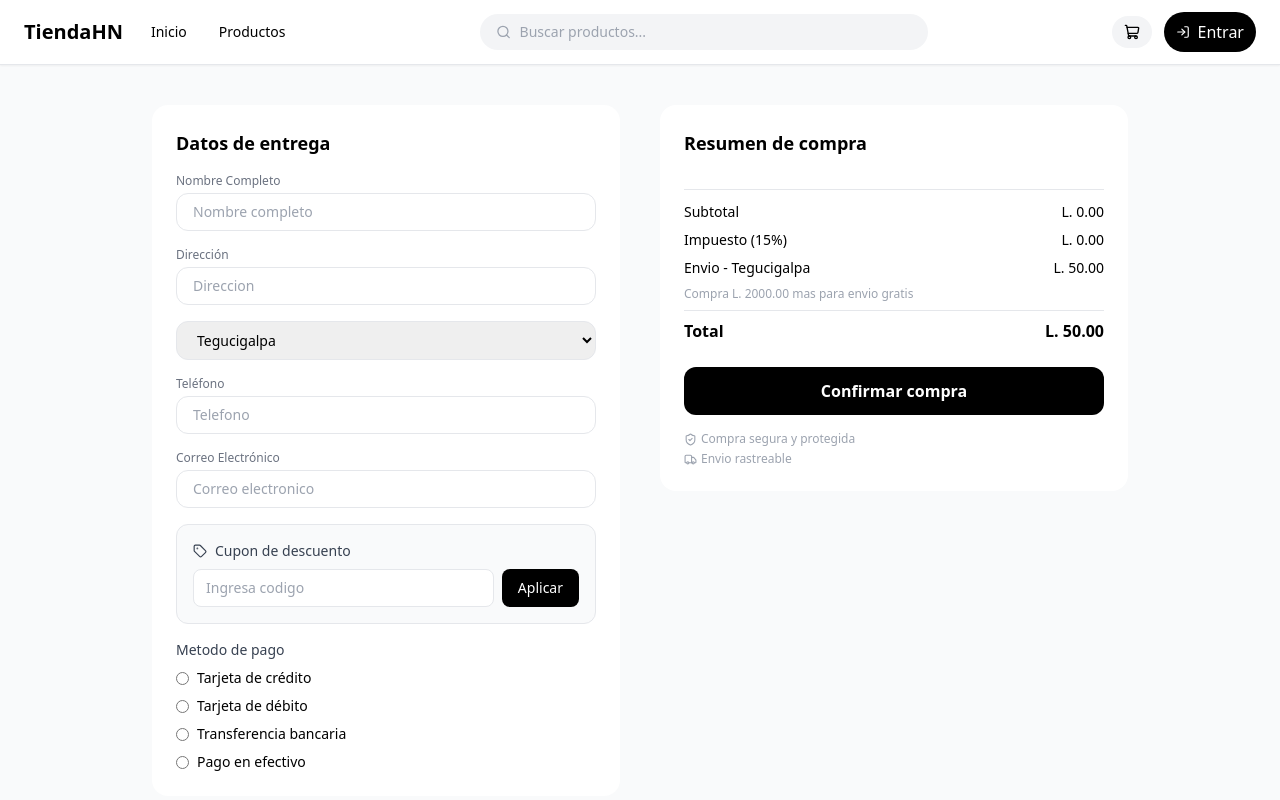
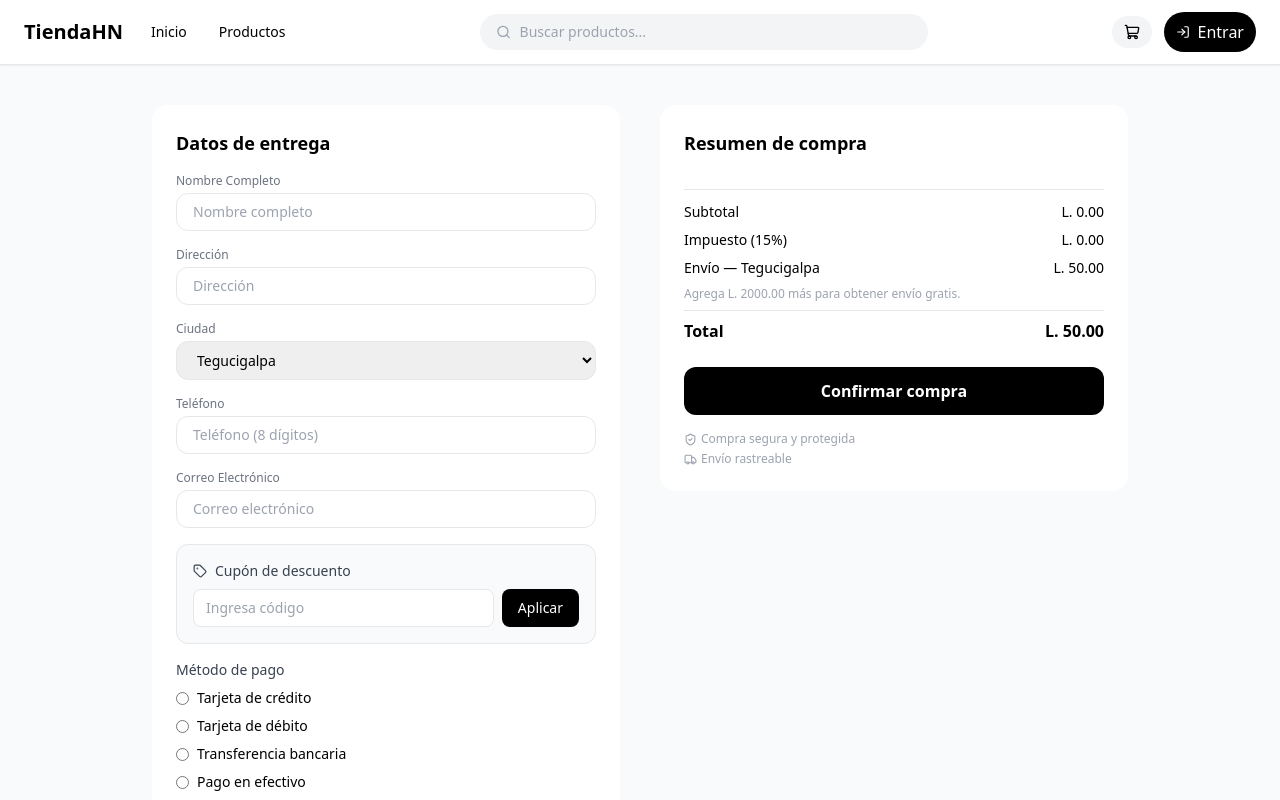
Before and after one commit to damarymejia/ProyectoEconomia2, a React (Create React App) app in the folder frontend/: page /checkout in a window 1280 px wide. Shown: the top 800 px of the page. Built offline with nearby package versions, Linux system fonts and the light colour scheme.

Commit message:
Refactor Checkout component for improved clarity

```diff
--- a/frontend/src/pages/Checkout.jsx
+++ b/frontend/src/pages/Checkout.jsx
@@ -1,260 +1,143 @@
 import { useState } from 'react';
-
 import { useNavigate } from 'react-router-dom';
-
 import { useCart } from '../context/CartContext';
-
 import { calculateShipping } from '../utils/shipping';
-
 import { trackPurchase } from '../utils/analytics';
-
-import { ShieldCheck, Truck, CreditCard, Tag } from 'lucide-react';
-
-
+import { ShieldCheck, Truck, Tag } from 'lucide-react';
 
 const COUPONS = [
-
-  { code: 'DIGITAL10', type: 'percent', value: 10, min: 0, expires: '2026-12-31' },
-
-  { code: 'WELCOME50', type: 'fixed', value: 50, min: 300, expires: '2026-12-31' },
-
-  { code: 'MEGA20', type: 'percent', value: 20, min: 500, expires: '2025-06-01' }
-
+  { code: 'DIGITAL10', type: 'percent', value: 10, min: 0,   expires: '2026-12-31' },
+  { code: 'WELCOME50', type: 'fixed',   value: 50, min: 300, expires: '2026-12-31' },
+  { code: 'MEGA20',    type: 'percent', value: 20, min: 500, expires: '2025-06-01' }
 ];
 
+const CITIES   = ['Tegucigalpa', 'San Pedro Sula', 'La Ceiba', 'Comayagua', 'Otro'];
+const METHODS  = ['Tarjeta de crédito', 'Tarjeta de débito', 'Transferencia bancaria', 'Pago en efectivo'];
 
-
-const CITIES = ['Tegucigalpa', 'San Pedro Sula', 'La Ceiba', 'Comayagua', 'Otro'];
-
-
-
-const METHODS = [
-
-  'Tarjeta de crédito',
-
-  'Tarjeta de débito',
-
-  'Transferencia bancaria',
-
-  'Pago en efectivo'
-
-];
-
-
-
-// ─── 1. REGLAS DE VALIDACIÓN ──────────────────────────────────────────────────
+// ─── Reglas de validación ────────────────────────────────────────────────────
 const validate = (field, value) => {
   switch (field) {
     case 'name':
-      if (!value.trim()) return 'El nombre es requerido.';
+      if (!value.trim())                              return 'El nombre es requerido.';
       if (!/^[a-zA-ZáéíóúÁÉÍÓÚñÑ\s]+$/.test(value)) return 'Solo se permiten letras.';
-      if (value.trim().length < 3) return 'Mínimo 3 caracteres.';
+      if (value.trim().length < 3)                   return 'Mínimo 3 caracteres.';
       return '';
     case 'address':
       if (!value.trim()) return 'La dirección es requerida.';
       return '';
     case 'phone':
-      if (!value.trim()) return 'El teléfono es requerido.';
+      if (!value.trim())                return 'El teléfono es requerido.';
       if (!/^\d{8}$/.test(value.trim())) return 'Ingresa exactamente 8 dígitos.';
       return '';
     case 'email':
-      if (!value.trim()) return 'El correo es requerido.';
-      if (!/^[^\s@]+@[^\s@]+\.[^\s@]+$/.test(value)) return 'Formato de correo inválido.';
+      if (!value.trim())                                       return 'El correo es requerido.';
+      if (!/^[^\s@]+@[^\s@]+\.[^\s@]+$/.test(value.trim()))  return 'Formato de correo inválido.';
       return '';
     default:
       return '';
   }
 };
 
-// ─── 2. COMPONENTE DE ERROR (reutilizable) ────────────────────────────────────
+// ─── Mensaje de error reutilizable ───────────────────────────────────────────
 const ErrorMsg = ({ msg }) =>
   msg ? <span className="text-xs text-red-500 mt-1 block">{msg}</span> : null;
 
-
-
+// ─── Formulario dinámico según método de pago ────────────────────────────────
 function PaymentForm({ method, paymentData, setPaymentData }) {
-
   const field = (key, label, placeholder, type = 'text') => (
-
     <div>
-
       <label className="text-xs text-gray-500 mb-1 block">{label}</label>
-
       <input
-
         type={type}
-
         placeholder={placeholder}
-
         value={paymentData[key] || ''}
-
         onChange={e => setPaymentData({ ...paymentData, [key]: e.target.value })}
-
         className="w-full border rounded-xl px-4 py-2 text-sm focus:outline-none focus:ring-1 focus:ring-gray-400"
-
       />
-
     </div>
-
   );
 
-
-
   if (method === 'Tarjeta de crédito' || method === 'Tarjeta de débito') {
-
     return (
-
       <div className="space-y-3 border rounded-xl p-4 bg-gray-50">
-
         <p className="text-sm font-medium text-gray-700">{method}</p>
-
-        {field('cardName', 'Nombre en la tarjeta', 'Juan Perez')}
-
-        {field('cardNumber', 'Numero de tarjeta', '1234 5678 9012 3456')}
-
+        {field('cardName',   'Nombre en la tarjeta',  'Juan Perez')}
+        {field('cardNumber', 'Número de tarjeta',      '1234 5678 9012 3456')}
         <div className="grid grid-cols-2 gap-3">
-
           {field('expiry', 'Vencimiento', 'MM/AA')}
-
-          {field('cvv', 'CVV', '123')}
-
+          {field('cvv',    'CVV',         '123')}
         </div>
-
       </div>
-
     );
-
   }
 
-
-
   if (method === 'Transferencia bancaria') {
-
     return (
-
       <div className="space-y-3 border rounded-xl p-4 bg-gray-50">
-
         <p className="text-sm font-medium text-gray-700">Transferencia bancaria</p>
-
         <div className="bg-white rounded-lg p-3 text-sm text-gray-600 space-y-1 border">
-
           <p><span className="font-medium">Banco:</span> Banco Atlantida</p>
-
           <p><span className="font-medium">Cuenta:</span> 1234-5678-9012</p>
-
           <p><span className="font-medium">Titular:</span> TiendaHN S.A.</p>
-
           <p><span className="font-medium">RTN:</span> 0801-1990-12345</p>
-
         </div>
-
-        {field('transferRef', 'Numero de referencia', 'REF-123456')}
-
-        {field('transferBank', 'Banco de origen', 'Banco Occidente')}
-
+        {field('transferRef',  'Número de referencia', 'REF-123456')}
+        {field('transferBank', 'Banco de origen',       'Banco Occidente')}
       </div>
-
     );
-
   }
 
-
-
   if (method === 'Pago en efectivo') {
-
     return (
-
       <div className="space-y-3 border rounded-xl p-4 bg-gray-50">
-
         <p className="text-sm font-medium text-gray-700">Pago en efectivo</p>
-
         <div className="bg-white rounded-lg p-3 text-sm text-gray-600 space-y-1 border">
-
-          <p>Podras pagar en efectivo al momento de recibir tu pedido.</p>
-
-          <p className="mt-2"><span className="font-medium">Horario de entrega:</span> Lunes a Sabado 8am - 6pm</p>
-
+          <p>Podrás pagar en efectivo al momento de recibir tu pedido.</p>
+          <p className="mt-2"><span className="font-medium">Horario de entrega:</span> Lunes a Sábado 8am - 6pm</p>
           <p><span className="font-medium">Contacto:</span> +504 9999-8888</p>
-
         </div>
-
         {field('cashNote', 'Nota adicional (opcional)', 'Llamar antes de llegar...')}
-
       </div>
-
     );
-
   }
 
-
-
   return null;
-
 }
 
-
-
+// ─── Componente principal ────────────────────────────────────────────────────
 export default function Checkout() {
-
   const { cart, subtotal, tax, total, clearCart } = useCart();
-
   const navigate = useNavigate();
 
-
-
   const [form, setForm] = useState({
-
-    name: '',
-
-    address: '',
-
-    city: 'Tegucigalpa',
-
-    phone: '',
-
-    email: '',
-
-    method: ''
-
+    name: '', address: '', city: 'Tegucigalpa', phone: '', email: '', method: ''
   });
 
-  // ─── 3. ESTADO DE ERRORES ──────────────────────────────────────────────────
-  const [errors, setErrors] = useState({ name: '', address: '', phone: '', email: '' });
-
-  // ─── 4. CAMPOS CON TOUCH (para no mostrar error antes de que el usuario toque el campo) ─
+  const [errors,  setErrors]  = useState({ name: '', address: '', phone: '', email: '' });
   const [touched, setTouched] = useState({ name: false, address: false, phone: false, email: false });
 
-  const [paymentData, setPaymentData] = useState({});
-
-  const [coupon, setCoupon] = useState('');
-
-  const [discount, setDiscount] = useState(0);
-
-  const [couponMsg, setCouponMsg] = useState('');
-
+  const [paymentData,   setPaymentData]   = useState({});
+  const [coupon,        setCoupon]        = useState('');
+  const [discount,      setDiscount]      = useState(0);
+  const [couponMsg,     setCouponMsg]     = useState('');
   const [appliedCoupon, setAppliedCoupon] = useState(null);
-
-  const [loading, setLoading] = useState(false);
-
-
+  const [loading,       setLoading]       = useState(false);
 
   const itemCount = cart.reduce((s, i) => s + i.quantity, 0);
 
-
-
-  const shipping = subtotal >= 2000
-
+  // ─── Lógica de envío corregida ───────────────────────────────────────────
+  // El envío gratis SOLO aplica a partir de L. 2,000.
+  // Por debajo de ese monto, el costo lo determina calculateShipping() según ciudad.
+  const FREE_SHIPPING_THRESHOLD = 2000;
+  const shippingFree = subtotal >= FREE_SHIPPING_THRESHOLD;
+  const shipping = shippingFree
     ? { cost: 0, label: 'Gratis' }
-
     : calculateShipping(subtotal, form.city, itemCount);
 
-
-
-  const baseTotal = total + shipping.cost;
-
+  const baseTotal  = total + shipping.cost;
   const finalTotal = baseTotal - discount;
 
-  // ─── 5. HANDLER GENÉRICO: actualiza form + valida en tiempo real ───────────
+  // ─── Handlers ────────────────────────────────────────────────────────────
   const handleFieldChange = (field, value) => {
     setForm(prev => ({ ...prev, [field]: value }));
     if (touched[field]) {
@@ -262,434 +145,248 @@ export default function Checkout() {
     }
   };
 
-  // Marca el campo como "tocado" al salir y valida
   const handleBlur = (field) => {
     setTouched(prev => ({ ...prev, [field]: true }));
     setErrors(prev => ({ ...prev, [field]: validate(field, form[field]) }));
   };
 
   const applyCoupon = () => {
-
     const code = coupon.trim().toUpperCase();
-
     if (!code) { setDiscount(0); setCouponMsg(''); setAppliedCoupon(null); return; }
 
-
-
     const found = COUPONS.find(c => c.code === code);
-
-    if (!found) { setDiscount(0); setCouponMsg('Codigo invalido'); setAppliedCoupon(null); return; }
-
-
+    if (!found) { setDiscount(0); setCouponMsg('Código inválido'); setAppliedCoupon(null); return; }
 
     if (new Date() > new Date(found.expires)) {
-
-      setDiscount(0); setCouponMsg('Cupon expirado'); setAppliedCoupon(null); return;
-
+      setDiscount(0); setCouponMsg('Cupón expirado'); setAppliedCoupon(null); return;
+    }
+    if (baseTotal < found.min) {
+      setDiscount(0); setCouponMsg(`Mínimo L. ${found.min}`); setAppliedCoupon(null); return;
     }
 
-
-
-    if (baseTotal < found.min) {
-
-      setDiscount(0); setCouponMsg(`Minimo L. ${found.min}`); setAppliedCoupon(null); return;
-
-    }
-
-
-
     const d = found.type === 'percent' ? baseTotal * (found.value / 100) : found.value;
-
     setDiscount(d);
-
-    setCouponMsg(`Cupon aplicado -L. ${d.toFixed(2)}`);
-
+    setCouponMsg(`Cupón aplicado  −L. ${d.toFixed(2)}`);
     setAppliedCoupon(found);
-
   };
 
-
-
   const handleCouponChange = (value) => {
-
     setCoupon(value);
-
     if (!value.trim()) { setDiscount(0); setCouponMsg(''); setAppliedCoupon(null); }
-
   };
 
-
-
   const handleSubmit = async () => {
-
-    // ─── 6. VALIDACIÓN GLOBAL AL ENVIAR ───────────────────────────────────────
-    const fields = ['name', 'address', 'phone', 'email'];
+    // Validar todos los campos al intentar enviar
+    const fields    = ['name', 'address', 'phone', 'email'];
     const newErrors = {};
     const newTouched = {};
-    fields.forEach(f => {
-      newErrors[f] = validate(f, form[f]);
-      newTouched[f] = true;
-    });
+    fields.forEach(f => { newErrors[f] = validate(f, form[f]); newTouched[f] = true; });
     setErrors(newErrors);
     setTouched(newTouched);
-
-    // Si hay algún error, detiene el envío
-    if (fields.some(f => newErrors[f])) return;
+    if (fields.some(f => newErrors[f])) return;   // ← bloquea si hay errores
 
     setLoading(true);
-
     await new Promise(r => setTimeout(r, 1500));
 
-
-
     const orderId = 'ORD-' + Math.random().toString(36).slice(2, 10).toUpperCase();
-
     const order = {
-
-      id: orderId,
-
-      items: cart,
-
-      subtotal,
-
-      tax,
-
-      shipping: shipping.cost,
-
-      discount,
-
-      total: finalTotal,
-
-      customer: form,
-
-      paymentData,
-
+      id: orderId, items: cart, subtotal, tax,
+      shipping: shipping.cost, discount, total: finalTotal,
+      customer: form, paymentData,
       coupon: appliedCoupon?.code || null,
-
       status: 'Procesado'
-
     };
 
-
-
     trackPurchase(order);
-
     clearCart();
-
     navigate('/confirmation', { state: { order } });
-
   };
 
-
-
   return (
-
     <main className="bg-gray-50 min-h-screen py-10">
-
       <div className="max-w-5xl mx-auto px-6 grid md:grid-cols-2 gap-10">
 
-
-
-        {/* FORMULARIO */}
-
+        {/* ── FORMULARIO ── */}
         <div className="bg-white p-6 rounded-2xl space-y-4">
-
           <h2 className="font-bold text-lg mb-2">Datos de entrega</h2>
 
-          {/* ── Nombre ── */}
+          {/* Nombre */}
           <div>
             <label className="text-xs text-gray-500 mb-1 block">Nombre Completo</label>
             <input
               placeholder="Nombre completo"
-              className={`w-full border rounded-xl px-4 py-2 text-sm focus:outline-none focus:ring-1 ${errors.name ? 'border-red-400 focus:ring-red-300' : 'focus:ring-gray-400'}`}
               value={form.name}
               onChange={e => handleFieldChange('name', e.target.value)}
               onBlur={() => handleBlur('name')}
+              className={`w-full border rounded-xl px-4 py-2 text-sm focus:outline-none focus:ring-1 ${errors.name ? 'border-red-400 focus:ring-red-300' : 'focus:ring-gray-400'}`}
             />
             <ErrorMsg msg={errors.name} />
           </div>
 
-          {/* ── Dirección ── */}
+          {/* Dirección */}
           <div>
             <label className="text-xs text-gray-500 mb-1 block">Dirección</label>
             <input
-              placeholder="Direccion"
-              className={`w-full border rounded-xl px-4 py-2 text-sm focus:outline-none focus:ring-1 ${errors.address ? 'border-red-400 focus:ring-red-300' : 'focus:ring-gray-400'}`}
+              placeholder="Dirección"
               value={form.address}
               onChange={e => handleFieldChange('address', e.target.value)}
               onBlur={() => handleBlur('address')}
+              className={`w-full border rounded-xl px-4 py-2 text-sm focus:outline-none focus:ring-1 ${errors.address ? 'border-red-400 focus:ring-red-300' : 'focus:ring-gray-400'}`}
             />
             <ErrorMsg msg={errors.address} />
           </div>
 
-          <select
+          {/* Ciudad — sin validación, valor siempre válido */}
+          <div>
+            <label className="text-xs text-gray-500 mb-1 block">Ciudad</label>
+            <select
+              className="w-full border rounded-xl px-4 py-2 text-sm focus:outline-none focus:ring-1 focus:ring-gray-400"
+              value={form.city}
+              onChange={e => setForm({ ...form, city: e.target.value })}
+            >
+              {CITIES.map(c => <option key={c}>{c}</option>)}
+            </select>
+          </div>
 
-            className="w-full border rounded-xl px-4 py-2 text-sm focus:outline-none"
-
-            value={form.city}
-
-            onChange={e => setForm({ ...form, city: e.target.value })}
-
-          >
-
-            {CITIES.map(c => <option key={c}>{c}</option>)}
-
-          </select>
-
-          {/* ── Teléfono ── */}
+          {/* Teléfono */}
           <div>
             <label className="text-xs text-gray-500 mb-1 block">Teléfono</label>
             <input
-              placeholder="Telefono"
-              className={`w-full border rounded-xl px-4 py-2 text-sm focus:outline-none focus:ring-1 ${errors.phone ? 'border-red-400 focus:ring-red-300' : 'focus:ring-gray-400'}`}
+              placeholder="Teléfono (8 dígitos)"
               value={form.phone}
               onChange={e => handleFieldChange('phone', e.target.value)}
               onBlur={() => handleBlur('phone')}
+              className={`w-full border rounded-xl px-4 py-2 text-sm focus:outline-none focus:ring-1 ${errors.phone ? 'border-red-400 focus:ring-red-300' : 'focus:ring-gray-400'}`}
             />
             <ErrorMsg msg={errors.phone} />
           </div>
 
-          {/* ── Correo ── */}
+          {/* Correo */}
           <div>
             <label className="text-xs text-gray-500 mb-1 block">Correo Electrónico</label>
             <input
-              placeholder="Correo electronico"
-              className={`w-full border rounded-xl px-4 py-2 text-sm focus:outline-none focus:ring-1 ${errors.email ? 'border-red-400 focus:ring-red-300' : 'focus:ring-gray-400'}`}
+              placeholder="Correo electrónico"
               value={form.email}
               onChange={e => handleFieldChange('email', e.target.value)}
               onBlur={() => handleBlur('email')}
+              className={`w-full border rounded-xl px-4 py-2 text-sm focus:outline-none focus:ring-1 ${errors.email ? 'border-red-400 focus:ring-red-300' : 'focus:ring-gray-400'}`}
             />
             <ErrorMsg msg={errors.email} />
           </div>
 
+          {/* Cupón */}
+          <div className="border rounded-xl p-4 bg-gray-50">
+            <label className="text-sm flex items-center gap-2 mb-2 text-gray-700">
+              <Tag size={14} /> Cupón de descuento
+            </label>
+            <div className="flex gap-2">
+              <input
+                value={coupon}
+                onChange={e => handleCouponChange(e.target.value)}
+                placeholder="Ingresa código"
+                className="flex-1 border rounded-lg px-3 py-2 text-sm focus:outline-none"
+              />
+              <button
+                onClick={applyCoupon}
+                className="bg-black text-white px-4 py-2 rounded-lg text-sm hover:bg-gray-800"
+              >
+                Aplicar
+              </button>
+            </div>
+            {couponMsg && (
+              <p className={`text-xs mt-2 ${discount > 0 ? 'text-green-600' : 'text-red-500'}`}>
+                {couponMsg}
+              </p>
+            )}
+          </div>
 
+          {/* Métodos de pago */}
+          <div className="space-y-2">
+            <h3 className="text-sm font-medium text-gray-700">Método de pago</h3>
+            {METHODS.map(m => (
+              <label key={m} className="flex items-center gap-2 cursor-pointer text-sm">
+                <input
+                  type="radio"
+                  name="method"
+                  checked={form.method === m}
+                  onChange={() => { setForm({ ...form, method: m }); setPaymentData({}); }}
+                />
+                {m}
+              </label>
+            ))}
+          </div>
 
-          {/* CUPON */}
+          {form.method && (
+            <PaymentForm method={form.method} paymentData={paymentData} setPaymentData={setPaymentData} />
+          )}
+        </div>
 
-          <div className="border rounded-xl p-4 bg-gray-50">
+        {/* ── RESUMEN ── */}
+        <div className="bg-white p-6 rounded-2xl h-fit sticky top-24">
+          <h2 className="font-bold text-lg mb-4">Resumen de compra</h2>
 
-            <label className="text-sm flex items-center gap-2 mb-2 text-gray-700">
+          <div className="space-y-1 text-sm mb-4 max-h-40 overflow-y-auto">
+            {cart.map(item => (
+              <div key={item.id} className="flex justify-between">
+                <span>{item.name} x{item.quantity}</span>
+                <span>L. {(item.price * item.quantity).toFixed(2)}</span>
+              </div>
+            ))}
+          </div>
 
-              <Tag size={14} /> Cupon de descuento
-
-            </label>
-
-            <div className="flex gap-2">
-
-              <input
-
-                value={coupon}
-
-                onChange={e => handleCouponChange(e.target.value)}
-
-                placeholder="Ingresa codigo"
-
-                className="flex-1 border rounded-lg px-3 py-2 text-sm focus:outline-none"
-
-              />
-
-              <button
-
-                onClick={applyCoupon}
-
-                className="bg-black text-white px-4 py-2 rounded-lg text-sm hover:bg-gray-800"
-
-              >
-
-                Aplicar
-
-              </button>
-
+          <div className="border-t pt-3 space-y-2 text-sm">
+            <div className="flex justify-between">
+              <span>Subtotal</span>
+              <span>L. {subtotal.toFixed(2)}</span>
+            </div>
+            <div className="flex justify-between">
+              <span>Impuesto (15%)</span>
+              <span>L. {tax.toFixed(2)}</span>
             </div>
 
-            {couponMsg && (
-
-              <p className={`text-xs mt-2 ${discount > 0 ? 'text-green-600' : 'text-red-500'}`}>
-
-                {couponMsg}
-
-              </p>
-
-            )}
-
-          </div>
-
-
-
-          {/* METODOS DE PAGO */}
-
-          <div className="space-y-2">
-
-            <h3 className="text-sm font-medium text-gray-700">Metodo de pago</h3>
-
-            {METHODS.map(m => (
-
-              <label key={m} className="flex items-center gap-2 cursor-pointer text-sm">
-
-                <input
-
-                  type="radio"
-
-                  name="method"
-
-                  checked={form.method === m}
-
-                  onChange={() => { setForm({ ...form, method: m }); setPaymentData({}); }}
-
-                />
-
-                {m}
-
-              </label>
-
-            ))}
-
-          </div>
-
-
-
-          {/* FORMULARIO DINAMICO SEGUN METODO */}
-
-          {form.method && (
-
-            <PaymentForm
-
-              method={form.method}
-
-              paymentData={paymentData}
-
-              setPaymentData={setPaymentData}
-
-            />
-
-          )}
-
-        </div>
-
-
-
-        {/* RESUMEN */}
-
-        <div className="bg-white p-6 rounded-2xl h-fit sticky top-24">
-
-          <h2 className="font-bold text-lg mb-4">Resumen de compra</h2>
-
-
-
-          <div className="space-y-1 text-sm mb-4 max-h-40 overflow-y-auto">
-
-            {cart.map(item => (
-
-              <div key={item.id} className="flex justify-between">
-
-                <span>{item.name} x{item.quantity}</span>
-
-                <span>L. {(item.price * item.quantity).toFixed(2)}</span>
-
-              </div>
-
-            ))}
-
-          </div>
-
-
-
-          <div className="border-t pt-3 space-y-2 text-sm">
-
+            {/* ── Fila de envío: muestra costo por ciudad o "Gratis" ── */}
             <div className="flex justify-between">
-
-              <span>Subtotal</span>
-
-              <span>L. {subtotal.toFixed(2)}</span>
-
+              <span>Envío{form.city ? ` — ${form.city}` : ''}</span>
+              <span className={shippingFree ? 'text-green-600 font-medium' : ''}>
+                {shippingFree ? 'Gratis' : `L. ${shipping.cost.toFixed(2)}`}
+              </span>
             </div>
 
-            <div className="flex justify-between">
-
-              <span>Impuesto (15%)</span>
-
-              <span>L. {tax.toFixed(2)}</span>
-
-            </div>
-
-            <div className="flex justify-between">
-
-              <span>Envio {form.city && `- ${form.city}`}</span>
-
-              <span className={shipping.cost === 0 ? 'text-green-600 font-medium' : ''}>
-
-                {shipping.cost === 0 ? 'Gratis' : `L. ${shipping.cost.toFixed(2)}`}
-
-              </span>
-
-            </div>
-
-            {subtotal < 2000 && (
-
+            {/* Mensaje motivacional: solo si aún no alcanzó el umbral */}
+            {!shippingFree && (
               <p className="text-xs text-gray-400">
-
-                Compra L. {(2000 - subtotal).toFixed(2)} mas para envio gratis
-
+                Agrega L. {(FREE_SHIPPING_THRESHOLD - subtotal).toFixed(2)} más para obtener envío gratis.
               </p>
-
             )}
 
             {discount > 0 && (
-
               <div className="flex justify-between text-green-600">
-
                 <span>Descuento ({appliedCoupon?.code})</span>
-
-                <span>-L. {discount.toFixed(2)}</span>
-
+                <span>−L. {discount.toFixed(2)}</span>
               </div>
-
             )}
 
             <div className="flex justify-between font-bold text-base border-t pt-2 mt-1">
-
               <span>Total</span>
-
               <span>L. {finalTotal.toFixed(2)}</span>
-
             </div>
-
           </div>
 
-
-
           <button
-
             onClick={handleSubmit}
-
             disabled={loading}
-
             className="mt-6 w-full bg-black text-white py-3 rounded-xl font-semibold hover:bg-gray-800 disabled:opacity-50 transition"
-
           >
-
             {loading ? 'Procesando...' : 'Confirmar compra'}
-
           </button>
 
-
-
           <div className="mt-4 text-xs text-gray-400 space-y-1">
-
             <p className="flex items-center gap-1"><ShieldCheck size={13} /> Compra segura y protegida</p>
-
-            <p className="flex items-center gap-1"><Truck size={13} /> Envio rastreable</p>
-
+            <p className="flex items-center gap-1"><Truck size={13} /> Envío rastreable</p>
           </div>
-
         </div>
 
-
-
       </div>
-
     </main>
-
   );
-
 }
```
